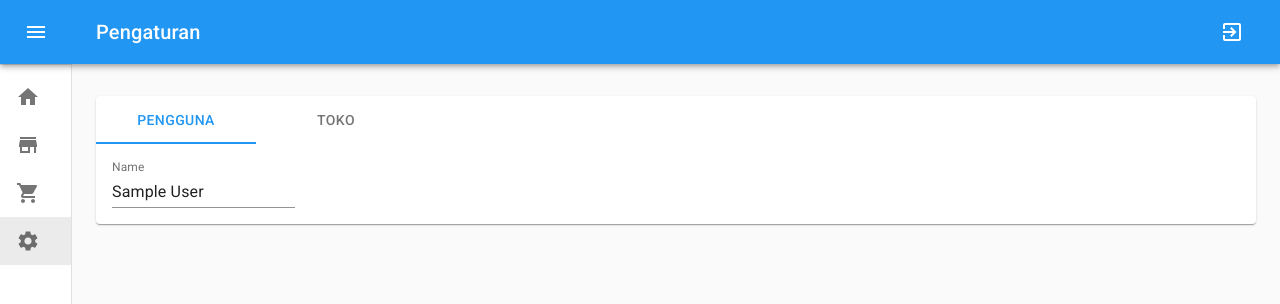
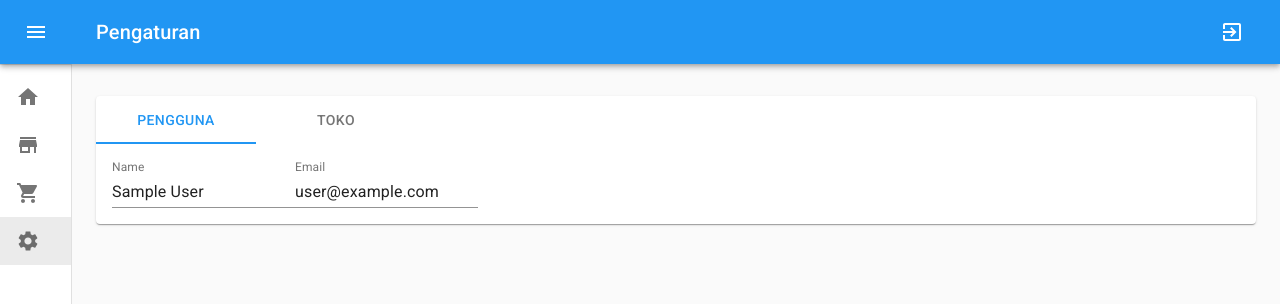
Before and after one commit to wildenali/aplikasiposwilden, a React (Create React App) app: page /pengaturan/pengguna in a window 1280 px wide. Shown: the top 304 px of the page. Built offline with nearby package versions, Linux system fonts and the light colour scheme; no server answers; sample sign-in values are in the browser's storage.

Commit message:
tambah textField untuk email

```diff
--- a/src/pages/private/pengaturan/pengguna.js
+++ b/src/pages/private/pengaturan/pengguna.js
@@ -5,6 +5,9 @@ import TextField from '@material-ui/core/TextField'
 
 import { useFirebase } from '../../../components/FirebaseProvider'
 import { useSnackbar } from 'notistack';
+
+// validator email
+import isEmail from 'validator/lib/isEmail';
 
 function Pengguna() {
 
@@ -15,6 +18,7 @@ function Pengguna() {
   const { enqueueSnackbar } = useSnackbar();
   const [isSubmitting, setSubmitting] = useState(false)
   const displayNameRef = useRef()
+  const emailRef = useRef()
 
   const saveDisplayName = async (e) => {
     const displayName = displayNameRef.current.value;
@@ -26,7 +30,8 @@ function Pengguna() {
       })
     } else if (displayName !== user.displayName) {
       setError({
-        displayName: ''
+        displayName: '',
+        email: ''
       })
       setSubmitting(true)
       await user.updateProfile({
@@ -35,8 +40,51 @@ function Pengguna() {
       enqueueSnackbar('Data Pengguna berhasil diperbaharui', {variant: 'success'})
       setSubmitting(false)
     }
+  }
 
+  // https://firebase.google.com/docs/reference/js/firebase.User#updateemail
+  const updateEmail = async (e) => {
+    const email = emailRef.current.value;
+    if (!email) {
+      setError({
+        email: 'Email wajib diisi'
+      })
+    } else if (!isEmail(email)) {
+      setError({
+        email: 'Email tidak valid'
+      })
+    } else if (email !== user.email) {
+      setError({
+        email: ''
+      })
+      setSubmitting(true)
+      try {
+        await user.updateEmail(email)
 
+        enqueueSnackbar('Email berhasil diperbaharui', {variant: 'success'});
+      } catch (e) {
+        let emailError = '';
+        switch (e.code) {
+          case 'auth/email-alredy-in-use':
+            emailError = 'Email sudah digunakan oleh pengguna lain';
+            break;
+          case 'auth/invalid-email':
+            emailError = 'Email tidak valid';
+            break;
+          case 'auth/requires-recent-login':
+            emailError = 'Silahkan logout, kemudian login kembali untuk memperbarui email';
+            break;
+          default:
+            emailError = 'Terjadi kesalahan silahkan coba lagi';
+            break;
+        }
+
+        setError({
+          email: emailError
+        })
+      }
+      setSubmitting(false)
+    }
   }
 
   return  <>
@@ -53,6 +101,19 @@ function Pengguna() {
               helperText={error.displayName}
               error={error.displayName ? true : false}
             />
+            <TextField
+              id="email"
+              name="email"
+              label="Email"
+              defaultValue={user.email}
+              inputProps={{
+                ref: emailRef,
+                onBlur: updateEmail
+              }}
+              disabled={isSubmitting}
+              helperText={error.email}
+              error={error.email ? true : false}
+            />
           </>
 }
 
```
